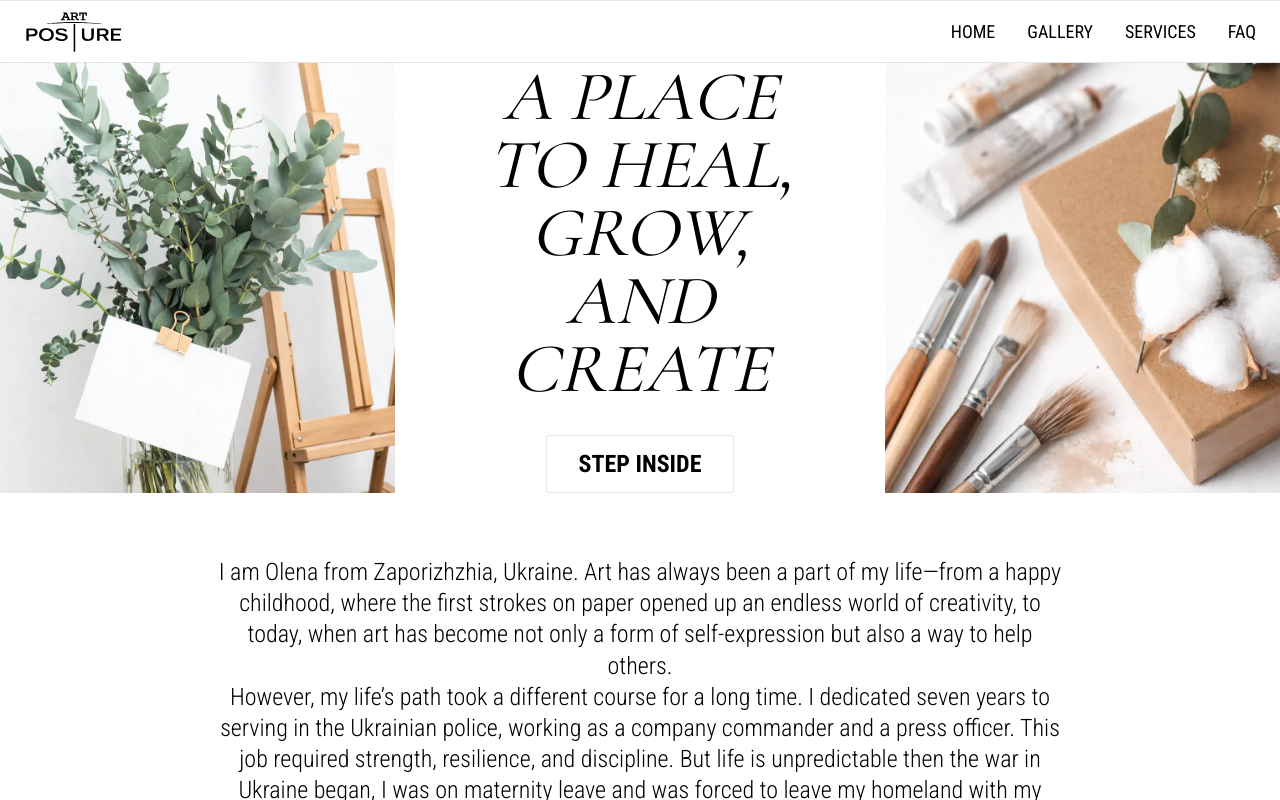
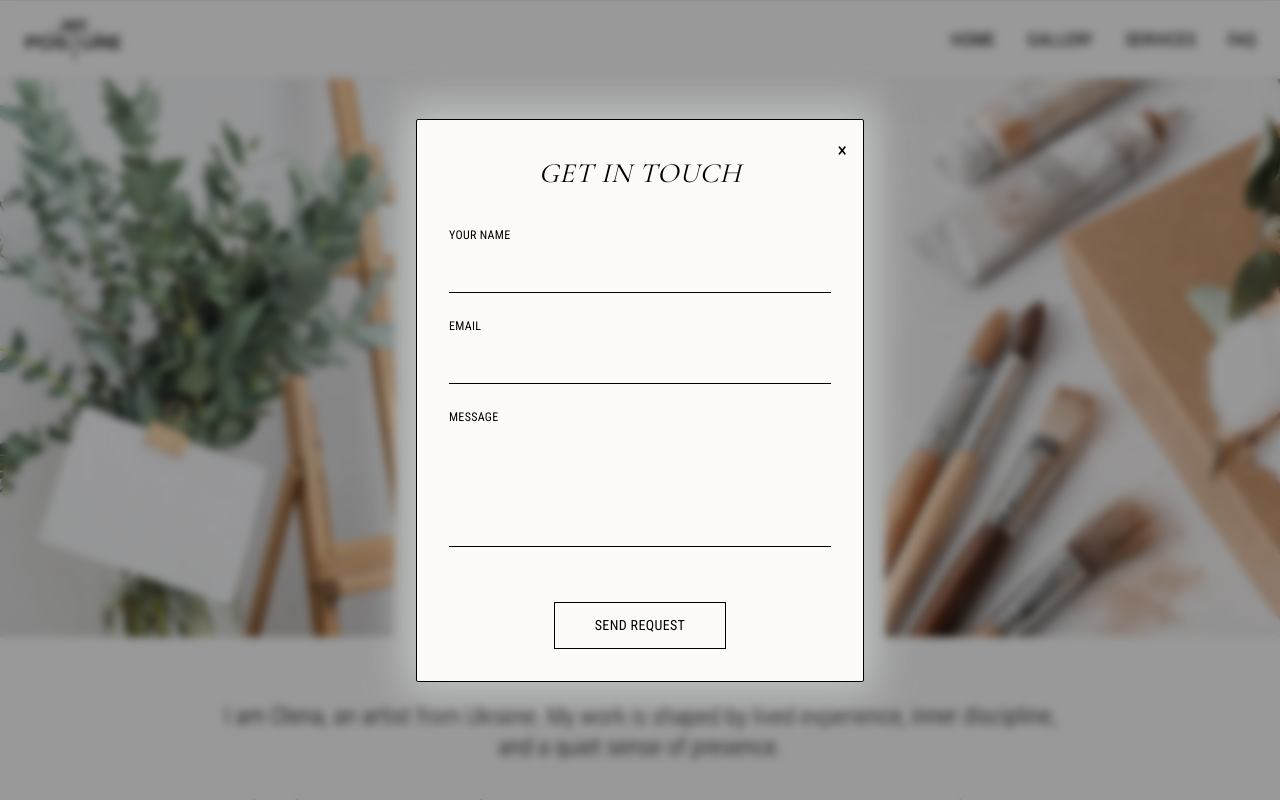
Before and after one commit to Chornei-Olha/ukrarmor, a Next.js app: page / in a window 1280 px wide. Both pictures are taken after a click on the button "STEP INSIDE". Shown: the top 800 px of the page. Built offline with nearby package versions, Linux system fonts and the light colour scheme; a web font is replaced by a local one.

Commit message:
added four pages

```diff
--- a/src/components/ui/AboutText.tsx
+++ b/src/components/ui/AboutText.tsx
@@ -1,28 +1,21 @@
 export default function AboutText() {
   return (
-    <section className="py-16">
+    <section className="py-8 md:py-12 lg:py-16">
       <div className="mx-auto max-w-4xl px-6 text-center">
         <p className="font-roboto text-[16px] md:text-[24px] font-light leading-[130%]">
-          I am Olena from Zaporizhzhia, Ukraine. Art has always been a part of my life—from a happy
-          childhood, where the first strokes on paper opened up an endless world of creativity, to
-          today, when art has become not only a form of self-expression but also a way to help
-          others.
-          <br />
-          However, my life’s path took a different course for a long time. I dedicated seven years
-          to serving in the Ukrainian police, working as a company commander and a press officer.
-          This job required strength, resilience, and discipline. But life is unpredictable then the
-          war in Ukraine began, I was on maternity leave and was forced to leave my homeland with my
-          children.
-          <br />
-          Upon arriving in the UK, I found a new way to be of service—through art. Volunteering at
-          art classes created a space where people could find comfort, experience the joy of
-          creativity, and relieve the stress of difficult times. I happily shared my knowledge,
-          using various painting techniques that helped people cope with challenges and discover new
-          facets of themselves.
-          <br />
-          Today, my art is no longer just a hobby but a way of serving people in a creative form. I
-          believe that creativity has the power to heal, inspire, and unite and I continue to pour a
-          piece of myself into every painting I create.
+          I am Olena, an artist from Ukraine. My work is shaped by lived experience, inner
+          discipline, and a quiet sense of presence.
+          <br /> <br />
+          Before fully devoting myself to art, I spent years in public service — a path that formed
+          my inner structure, resilience, and composure. When life required profound change, art
+          became a way to remain upright, grounded, and deeply attentive to meaning.
+          <br /> <br />
+          Today, my practice explores posture beyond the physical — an inner alignment, a calm
+          authority, a state of being. Each work carries restraint, emotional depth, and subtle
+          strength.
+          <br /> <br />
+          This is art for those who recognise elegance in stillness, meaning in presence, and
+          strength in quiet form.
         </p>
       </div>
     </section>
--- a/src/components/ui/FeaturedCollections.tsx
+++ b/src/components/ui/FeaturedCollections.tsx
@@ -21,9 +21,11 @@ const items = [
 
 export default function FeaturedCollections() {
   return (
-    <section className="py-16">
+    <section className="py-8 md:py-12 lg:py-16">
       <div className="mx-auto max-w-7xl px-6 text-center">
-        <h2 className="mb-16 font-cormorant text-[64px] italic leading-none">Our services</h2>
+        <h2 className="mb-10 font-cormorant text-[45px] md:text-[64px] italic leading-none">
+          Our services
+        </h2>
 
         <div className="grid grid-cols-1 gap-10 md:grid-cols-3">
           {items.map((item) => (
@@ -45,7 +47,7 @@ export default function FeaturedCollections() {
                   px-8
                   py-3
                   font-roboto
-                  text-[24px]
+                  text-[18px]
                   font-medium
                   uppercase
                   leading-none
--- a/src/components/ui/FollowFeed.tsx
+++ b/src/components/ui/FollowFeed.tsx
@@ -2,10 +2,10 @@ import Image from 'next/image';
 
 export default function FollowFeed() {
   return (
-    <section className="relative bg-[#F7F2EE] py-16">
+    <section className="relative bg-[#F7F2EE] py-8 md:py-12 lg:py-16">
       <div className="mx-auto max-w-7xl px-6">
         {/* TITLE */}
-        <h2 className="mb-20 text-center font-cormorant text-[56px] italic leading-none">
+        <h2 className="mb-10 text-center font-cormorant text-[45px] md:text-[64px] italic leading-none">
           Follow our feed
         </h2>
 
--- a/src/components/ui/Footer.tsx
+++ b/src/components/ui/Footer.tsx
@@ -4,7 +4,7 @@ export default function Footer() {
   return (
     <footer className="bg-[#EEF5F1]">
       {/* TOP */}
-      <div className="mx-auto max-w-7xl px-6 py-16">
+      <div className="mx-auto max-w-7xl px-6 py-8 md:py-12 lg:py-16">
         <div className="grid grid-cols-2 gap-12 md:grid-cols-3">
           {/* COLUMN 1 */}
           <div className="flex items-center justify-center md:items-start md:justify-start">
--- a/src/components/ui/Header.tsx
+++ b/src/components/ui/Header.tsx
@@ -12,7 +12,7 @@ export default function Header() {
       <div className="h-px w-full bg-neutral-200" />
 
       {/* MAIN HEADER */}
-      <div className="mx-auto flex max-w-7xl items-center justify-between px-6 py-2">
+      <div className="mx-auto flex max-w-7xl items-center justify-between px-6 py-4">
         {/* LOGO */}
         <a href="/" className="mr-auto">
           <Image src="/images/logo-new.svg" alt="logo" width={100} height={50} priority />
--- a/src/components/ui/Hero.tsx
+++ b/src/components/ui/Hero.tsx
@@ -1,6 +1,12 @@
+'use client';
+
+import { useState } from 'react';
 import Image from 'next/image';
+import PopupForm from '@/components/ui/PopupForm';
 
 export default function Hero() {
+  const [open, setOpen] = useState(false);
+
   return (
     <section className="w-full">
       <div
@@ -24,7 +30,7 @@ export default function Hero() {
         </div>
 
         {/* Центр */}
-        <div className="text-center flex flex-col items-center justify-center px-6 py-8 lg:py-0">
+        <div className="text-center flex flex-col items-center justify-center px-6 py-8 md:py-12 lg:py-16">
           <h1
             className="
               font-cormorant italic uppercase leading-[97%]
@@ -37,6 +43,7 @@ export default function Hero() {
           </h1>
 
           <button
+            onClick={() => setOpen(true)}
             className="
               mt-8 border rounded-[2px]
               px-6 py-3 sm:px-8 sm:py-4
@@ -60,6 +67,7 @@ export default function Hero() {
           />
         </div>
       </div>
+      <PopupForm isOpen={open} onClose={() => setOpen(false)} />
     </section>
   );
 }
--- a/src/components/ui/PopupForm.tsx
+++ b/src/components/ui/PopupForm.tsx
@@ -47,7 +47,7 @@ export default function PopupForm({ isOpen, onClose }: { isOpen: boolean; onClos
   return (
     <AnimatePresence>
       <motion.div
-        className="fixed inset-0 z-50 flex items-center justify-center bg-black/50 backdrop-blur-sm"
+        className="fixed inset-0 z-50 flex items-center justify-center bg-black/40 backdrop-blur-sm"
         initial={{ opacity: 0 }}
         animate={{ opacity: 1 }}
         exit={{ opacity: 0 }}
@@ -56,65 +56,152 @@ export default function PopupForm({ isOpen, onClose }: { isOpen: boolean; onClos
         {!showThankYou ? (
           <motion.div
             onClick={(e) => e.stopPropagation()}
-            className="bg-white rounded-3xl p-8 w-[90%] max-w-md shadow-[0_0_40px_8px_rgba(59,130,246,0.5)]"
-            initial={{ scale: 0.9 }}
-            animate={{ scale: 1 }}
+            initial={{ scale: 0.95, opacity: 0 }}
+            animate={{ scale: 1, opacity: 1 }}
+            exit={{ scale: 0.95, opacity: 0 }}
+            transition={{ duration: 0.3 }}
+            className="
+    relative
+    w-[90%]
+    max-w-md
+    bg-[#fdfbf7]
+    border
+    border-black
+    rounded-[2px]
+    p-8
+    font-roboto
+    shadow-[0_0_40px_10px_rgba(238,245,241,0.5)]
+  "
           >
+            {/* Close */}
             <button
               onClick={onClose}
-              className="absolute top-4 right-4 text-2xl text-gray-400 hover:text-black"
+              className="absolute top-4 right-4 text-black text-xl hover:opacity-60"
             >
               ×
             </button>
 
-            <h3 className="text-2xl font-bold text-blue-500 mb-6 text-center">
-              Отримати консультацію
+            <h3
+              className="
+                font-cormorant
+                italic
+                uppercase
+                text-[28px]
+                text-center
+                mb-8
+                tracking-wide
+              "
+            >
+              Get in Touch
             </h3>
 
-            <form onSubmit={handleSubmit} className="space-y-4">
+            <form onSubmit={handleSubmit} className="space-y-6">
+              {/* Name */}
+              <div>
+                <label className="block uppercase text-[12px] mb-2 tracking-wide">Your Name</label>
                 <input
                   type="text"
-                placeholder="Ваше імʼя"
+                  required
                   value={name}
                   onChange={(e) => setName(e.target.value)}
-                required
-                className="w-full border rounded-full px-4 py-3 text-gray-800 placeholder-gray-500"
+                  className="
+                    w-full
+                    bg-transparent
+                    border-b
+                    border-black
+                    px-2
+                    py-2
+                    text-[16px]
+                    focus:outline-none
+                  "
                 />
+              </div>
 
+              {/* Email */}
+              <div>
+                <label className="block uppercase text-[12px] mb-2 tracking-wide">Email</label>
                 <input
                   type="email"
-                placeholder="Email"
+                  required
                   value={email}
                   onChange={(e) => setEmail(e.target.value)}
+                  className="
+                    w-full
+                    bg-transparent
+                    border-b
+                    border-black
+                    px-2
+                    py-2
+                    text-[16px]
+                    focus:outline-none
+                  "
+                />
+              </div>
+
+              {/* Message */}
+              <div>
+                <label className="block uppercase text-[12px] mb-2 tracking-wide">Message</label>
+                <textarea
+                  rows={4}
                   required
-                className="w-full border rounded-full px-4 py-3 text-gray-800 placeholder-gray-500"
-              />
-
-              <textarea
-                placeholder="Опишіть вашу ситуацію"
                   value={message}
                   onChange={(e) => setMessage(e.target.value)}
-                rows={4}
-                required
-                className="w-full border rounded-2xl px-4 py-3 text-gray-800 placeholder-gray-500"
+                  className="
+                    w-full
+                    bg-transparent
+                    border-b
+                    border-black
+                    px-2
+                    py-2
+                    text-[16px]
+                    focus:outline-none
+                    resize-none
+                  "
                 />
+              </div>
 
+              {/* Button */}
+              <div className="pt-6 text-center">
                 <button
                   type="submit"
-                className="w-full bg-blue-400 text-white py-3 rounded-full font-medium hover:bg-blue-500 transition"
+                  className="
+                    border
+                    border-black
+                    px-10
+                    py-3
+                    uppercase
+                    tracking-wide
+                    text-[14px]
+                    transition
+                    hover:bg-black
+                    hover:text-white
+                  "
                 >
-                Надіслати
+                  Send Request
                 </button>
+              </div>
             </form>
           </motion.div>
         ) : (
           <motion.div
-            className="bg-white rounded-3xl p-10 w-[90%] max-w-md text-center shadow-xl"
-            initial={{ scale: 0.8 }}
-            animate={{ scale: 1 }}
+            initial={{ scale: 0.9, opacity: 0 }}
+            animate={{ scale: 1, opacity: 1 }}
+            exit={{ scale: 0.9, opacity: 0 }}
+            transition={{ duration: 0.3 }}
+            className="
+              w-[90%]
+              max-w-md
+              bg-[#fdfbf7]
+              border
+              border-black
+              rounded-[2px]
+              p-10
+              text-center
+              font-roboto
+            "
           >
-            <h3 className="text-2xl font-bold text-blue-500 mb-4">Дякуємо!</h3>
-            <p>Ми звʼяжемося з вами найближчим часом.</p>
+            <h3 className="font-cormorant italic uppercase text-[26px] mb-4">Thank You</h3>
+            <p className="text-[16px]">We’ll contact you shortly.</p>
           </motion.div>
         )}
       </motion.div>
```
Lines whose indentation alone changed are shown as unchanged.
